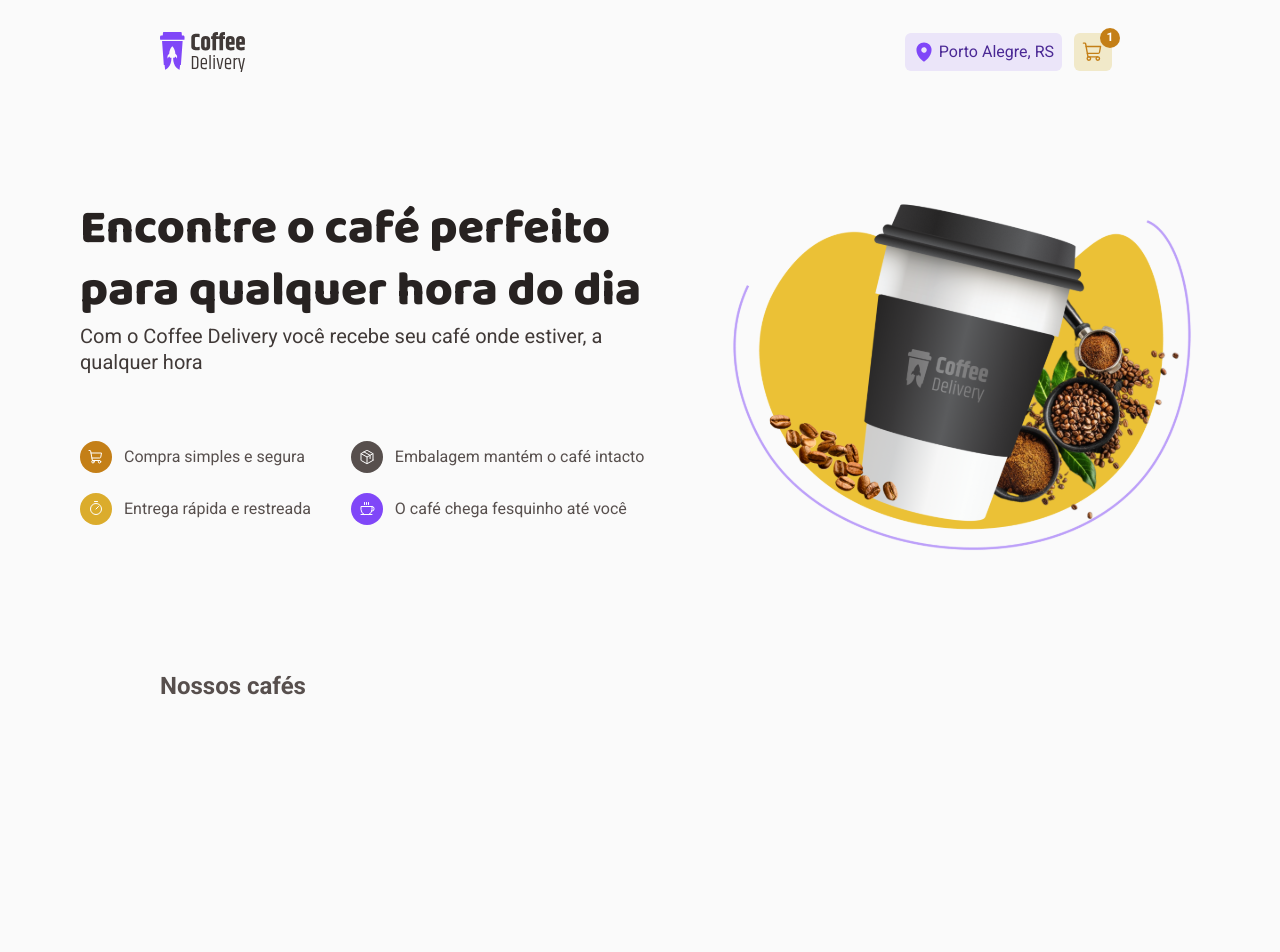
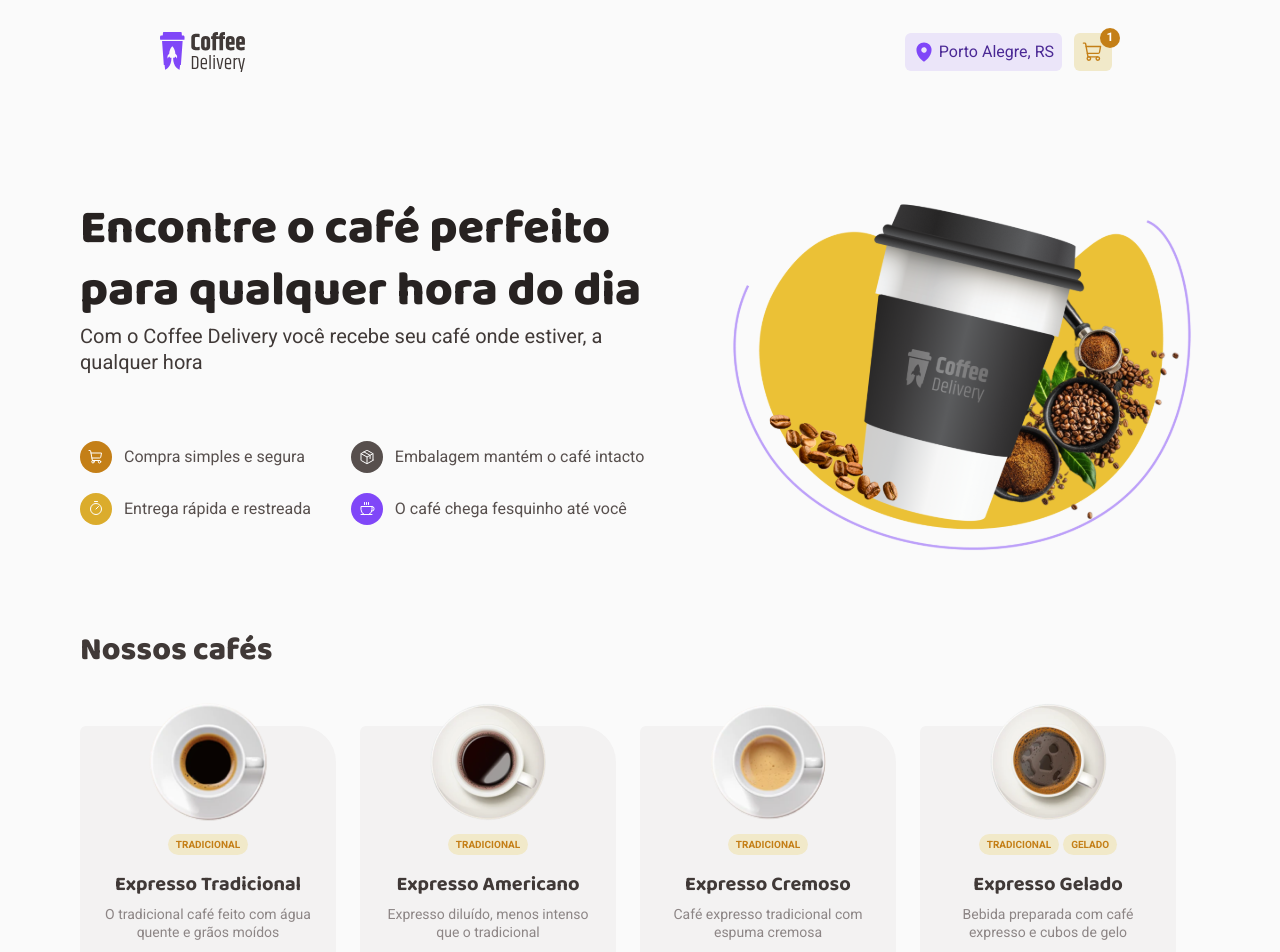
Before and after one commit to AronAdamsRapetto/desafio-coffe-delivery, a React (Vite) app: page / in a window 1280 px wide. Shown: the top 952 px of the page. Before the commit the page ends 800 px from the top, so only its background shows below. Built offline with nearby package versions, Linux system fonts and the light colour scheme.

Commit message:
feat: home page design

```diff
--- a/src/pages/home/index.tsx
+++ b/src/pages/home/index.tsx
@@ -1,8 +1,8 @@
 import imagemDaHome from '../../assets/imagem-da-home.svg'
-import deliveryBoxIcon from '../../assets/delivery-box-Icon.svg'
-import timerIcon from '../../assets/timer-Icon.svg'
 import { BulletPoint, BulletPointsContainer, BulletPointsSection, CafeListContainer, CoffeIconContainer, DeliveryIconContainer, HomeContainer, IntroductionContainer, ShopIconContainer, TimerIconContainer, WelcomeContainer } from './styles'
 import { Coffee, Package, ShoppingCart, Timer } from 'phosphor-react'
+import { coffeData } from '../../data'
+import { CoffeCard } from './components/CoffeCard'
 
 export function Home() {
   return (
@@ -37,7 +37,7 @@ export function Home() {
               </BulletPoint>
               <BulletPoint>
                 <CoffeIconContainer>
-                <Coffee size={16} />
+                  <Coffee size={16} />
                 </CoffeIconContainer>
                 <span>O café chega fesquinho até você</span>
               </BulletPoint>
@@ -48,7 +48,16 @@ export function Home() {
       </WelcomeContainer>
       <CafeListContainer>
         <h2>Nossos cafés</h2>
-        <div></div>
+        <div>
+          {
+            coffeData.map((coffe) => (
+              <CoffeCard
+                key={coffe.id}
+                { ...coffe }
+              />
+            ))
+          }
+          </div>
       </CafeListContainer>
     </HomeContainer>
   )
--- a/src/pages/home/styles.ts
+++ b/src/pages/home/styles.ts
@@ -3,16 +3,13 @@ import styled from 'styled-components'
 export const HomeContainer = styled.main`
   display: flex;
   flex-direction: column;
-  margin-top: 5.875rem;
+  margin: 5.875rem 5rem 0;
 `
 
 export const WelcomeContainer = styled.section`
   display: flex;
-  min-width: 1120px;
-  margin: auto;
-  justify-content: space-between;
   gap: 3.5rem;
-  margin-bottom: 6.8125rem;
+  margin: 0 auto 4.5rem auto;
 `
 
 export const IntroductionContainer = styled.div`
@@ -52,10 +49,6 @@ export const BulletPoint = styled.div`
   align-items: center;
   gap: 0.75rem;
 
-  img {
-    fill: ${props => props.theme.white}
-  }
-
   span {
     font-size: 1rem;
   }
@@ -87,6 +80,22 @@ export const CoffeIconContainer = styled(BaseIconContainer)`
 
 export const CafeListContainer = styled.section`
   display: flex;
+  flex-direction: column;
   max-width: 1120px;
-  padding: 0 10rem;
+  margin: 0 auto 4.5rem auto;
+
+  h2 {
+    margin-bottom: 3.375rem;
+    font-family: 'Baloo 2', cursive;
+    font-weight: 800;
+    font-size: 2rem;
+    line-height: 1.3;
+    color: ${props => props.theme['base-subtitle']};
+  }
+
+  div {
+    display: flex;
+    justify-content: flex-start;
+    flex-wrap: wrap;
+  }
 `
--- a/src/styles/global.ts
+++ b/src/styles/global.ts
@@ -15,6 +15,7 @@ export const GlobalStyle = createGlobalStyle`
   body {
     background: ${props => props.theme.background};
     color: ${props => props.theme['base-text']};
+    overflow-x: hidden;
   }
 
   body, input, textarea, button {
--- a/src/styles/themes/default.ts
+++ b/src/styles/themes/default.ts
@@ -9,7 +9,7 @@ export const defaultTheme = {
 
   white: '#FFFFFF',
   background: '#FAFAFA',
-  'base-base-card': '#F3F2F2',
+  'base-card': '#F3F2F2',
   'base-input': '#EDEDED',
   'base-button': '#E6E5E5',
   'base-hover': '#D7D5D5',
```
